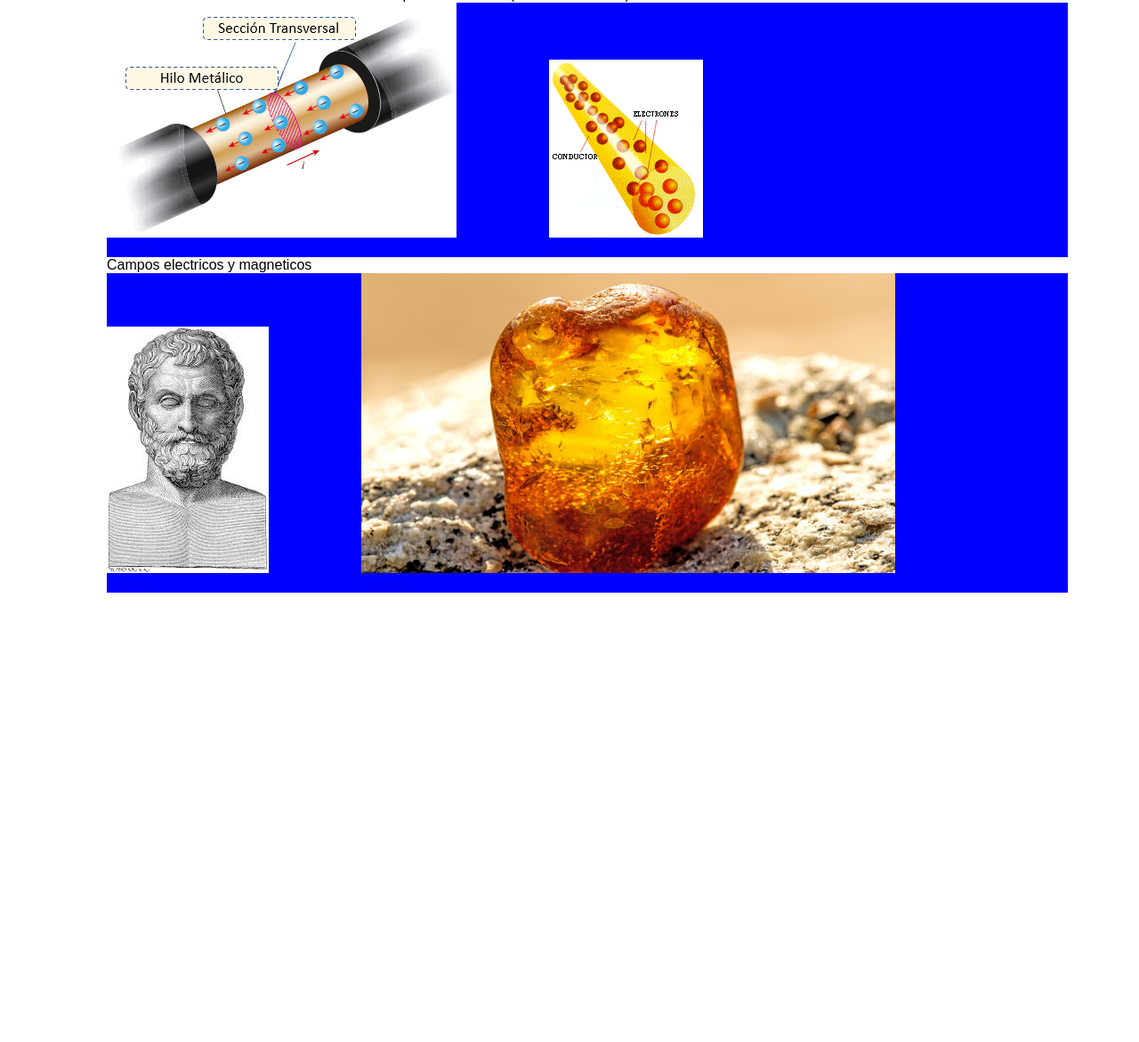
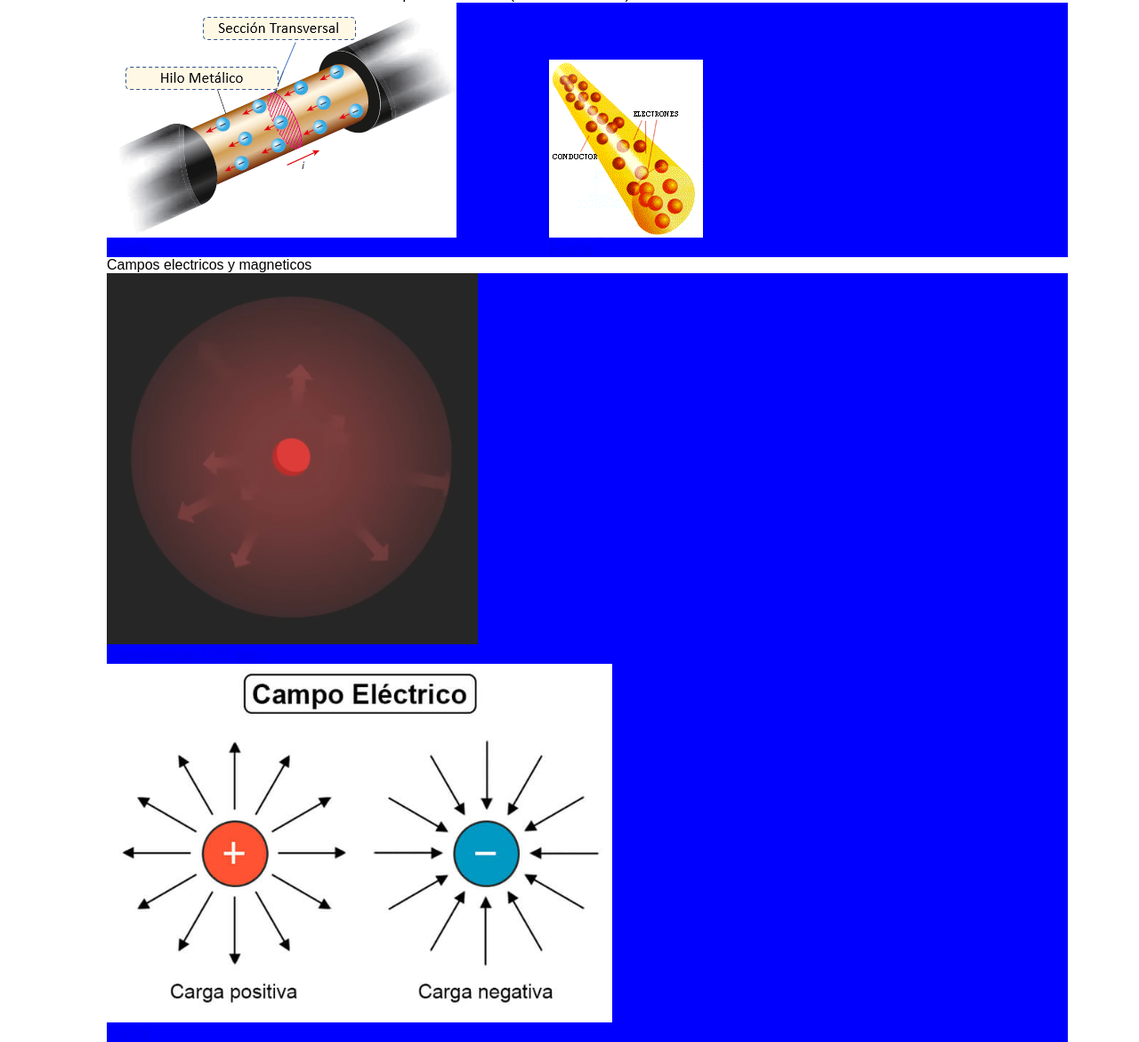
Before and after one commit to 0Kazu/0Kazu.github.io, a plain HTML site: page index.html in a window 1280 px wide. Shown: the part 930-2101 px from the top of the page at 89% size. Before the commit the page ends 1596 px from the top, so only its background shows below. Drawn offline with Linux system fonts and the light colour scheme.

Commit message:
terminamos 1
ahora a hacer 2 :(

```diff
--- a/index.html
+++ b/index.html
@@ -64,18 +64,18 @@
                     Campos electricos y magneticos
                     <div class="listas-imagenes">
                         <div class="listas-imagenes-img1">
-                            <img src="imgs/1/TalesDeMileto.jfif" alt="Imagen Tales De Mileto">
+                            <img src="imgs/1/campoELectrico.PNG" alt="Imagen del campo electrico">
                             <br>
-                            <span><a target="_blank" href="https://upload.wikimedia.org/wikipedia/commons/c/c6/Illustrerad_Verldshistoria_band_I_Ill_107.jpg">Fuente</a></span>
+                            <span><a target="_blank" href="https://www.youtube.com/watch?v=cKKM9boWqZs&t=3s&ab_channel=ScienceClicEspa%C3%B1ol">Fuente(minuto 0:32 segs)</a></span>
                         </div>
                         <div class="listas-imagenes-img2">
-                            <img src="./imgs/1/amber.jpeg" alt="Imagen de ambar">
+                            <img style="width: 568px; height: 403px" src="./imgs/1/otrossCamposelectrico.jpg" alt="Imagen otro de campo electrico">
                             <br>
-                            <span><a target="_blank" href="https://www.cranbourn.com/wp-content/uploads/2022/03/amber.jpeg">Fuente</a></span>
+                            <span><a target="_blank" href="https://electronicaonline.net/wp-content/uploads/2022/08/Campo-Electrico-Definicion.jpg">Fuente</a></span>
                         </div>
                     </div>
                 </li>
-
+            </ol>
         </div>
     </div>
 </body>
```
Also changed, not shown: imgs/1/campoELectrico.PNG (added), imgs/1/otrossCamposelectrico.jpg (added).
